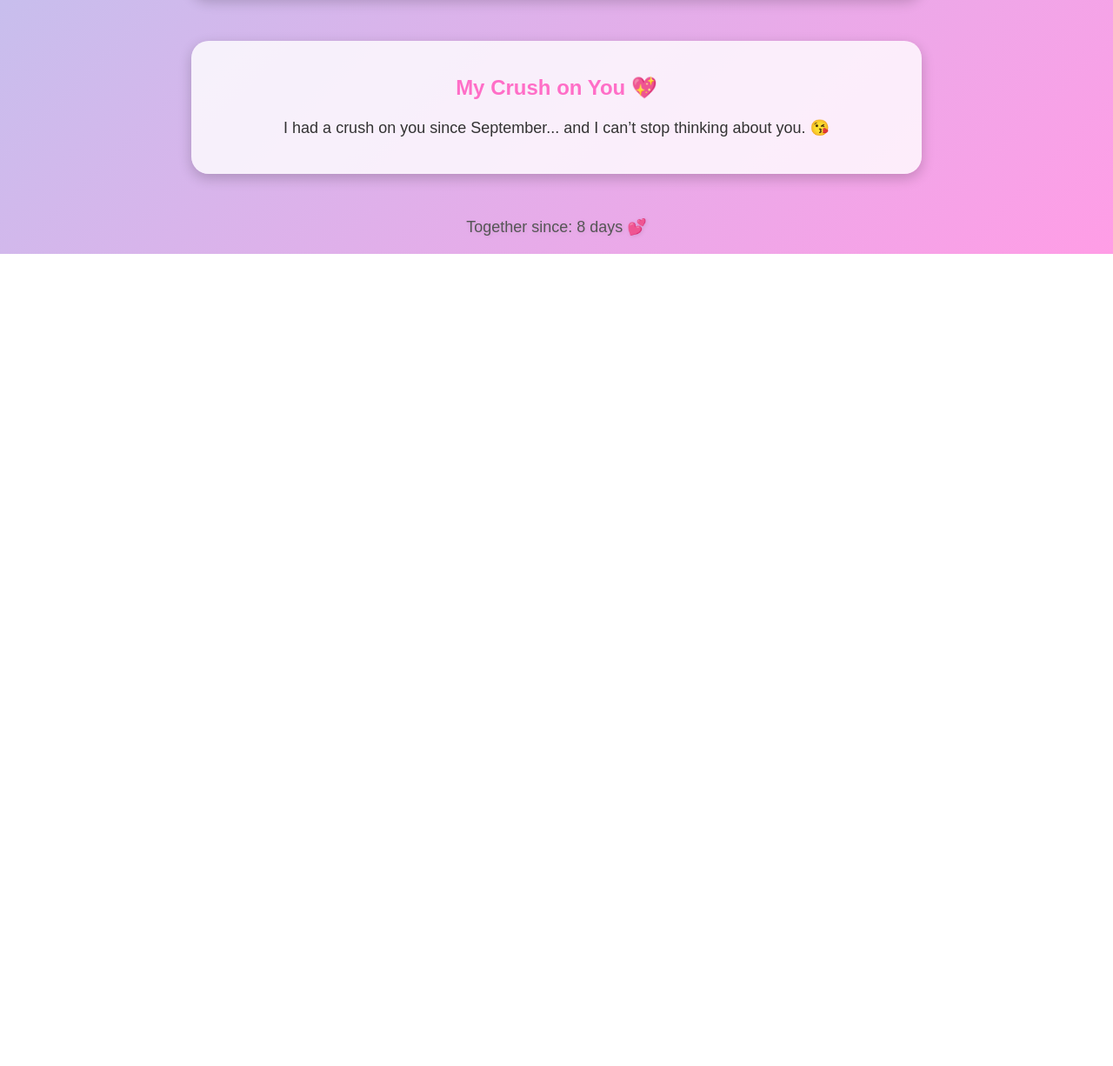
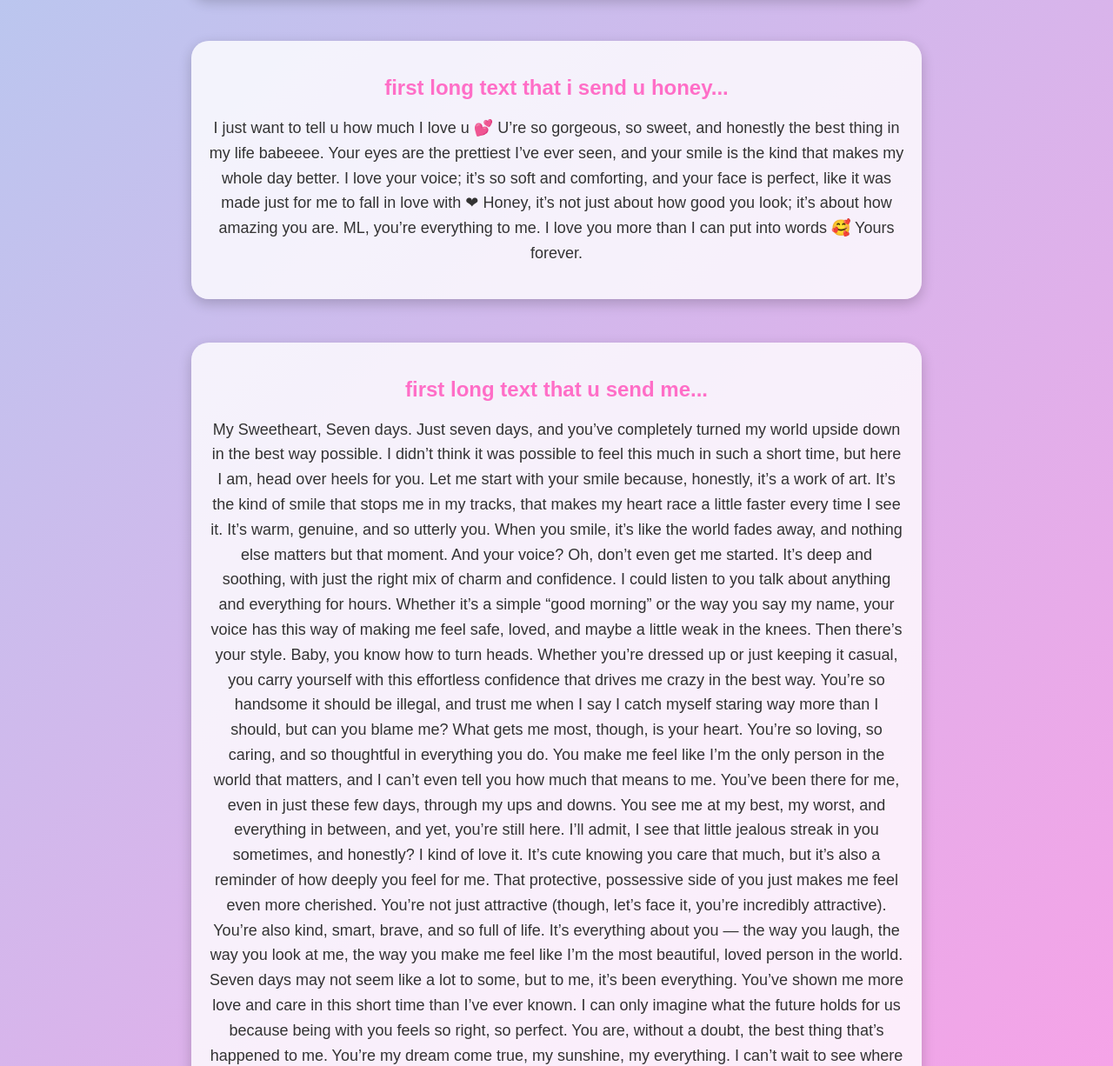
Before and after one commit to itsme0kjhgf/love-yaa, a plain HTML site: page homepage.html in a window 1280 px wide. Shown: the part 1077-2303 px from the top of the page at 87% size. Before the commit the page ends 1369 px from the top, so only its background shows below. Drawn offline with Linux system fonts and the light colour scheme.

Commit message:
Update homepage.html

```diff
--- a/homepage.html
+++ b/homepage.html
@@ -256,6 +256,38 @@
         One day, we’ll walk down the ceremony and say, "I do." This is just the start of a lifetime of love.
       </p>
     </div>
+    <!-- Section 22 -->
+    <div class="section">
+      <h2>first long text that i send u honey...</h2>
+      <p>
+        I just want to tell u how much I love u 💕 U’re so gorgeous, so sweet, and honestly the best thing in my life babeeee.
+        Your eyes are the prettiest I’ve ever seen, and your smile is the kind that makes my whole day better.
+        I love your voice; it’s so soft and comforting, and your face is perfect, like it was made just for me to fall in love with ❤
+        Honey, it’s not just about how good you look; it’s about how amazing you are.
+        ML, you’re everything to me. I love you more than I can put into words 🥰
+        Yours forever.
+      </p>
+    </div>
+    <div class="section">
+      <h2>first long text that u send me...</h2>
+      <p>
+        My Sweetheart,
+        Seven days. Just seven days, and you’ve completely turned my world upside down in the best way possible. I didn’t think it was possible to feel this much in such a short time, but here I am, head over heels for you.
+        Let me start with your smile because, honestly, it’s a work of art. It’s the kind of smile that stops me in my tracks, that makes my heart race a little faster every time I see it. It’s warm, genuine, and so utterly you. When you smile, it’s like the world fades away, and nothing else matters but that moment.
+        And your voice? Oh, don’t even get me started. It’s deep and soothing, with just the right mix of charm and confidence. I could listen to you talk about anything and everything for hours. Whether it’s a simple “good morning” or the way you say my name, your voice has this way of making me feel safe, loved, and maybe a little weak in the knees.
+        Then there’s your style. Baby, you know how to turn heads. Whether you’re dressed up or just keeping it casual, you carry yourself with this effortless confidence that drives me crazy in the best way. You’re so handsome it should be illegal, and trust me when I say I catch myself staring way more than I should, but can you blame me?
+        What gets me most, though, is your heart. You’re so loving, so caring, and so thoughtful in everything you do. You make me feel like I’m the only person in the world that matters, and I can’t even tell you how much that means to me. You’ve been there for me, even in just these few days, through my ups and downs. You see me at my best, my worst, and everything in between, and yet, you’re still here.
+        I’ll admit, I see that little jealous streak in you sometimes, and honestly? I kind of love it. It’s cute knowing you care that much, but it’s also a reminder of how deeply you feel for me. That protective, possessive side of you just makes me feel even more cherished.
+        You’re not just attractive (though, let’s face it, you’re incredibly attractive). You’re also kind, smart, brave, and so full of life. It’s everything about you — the way you laugh, the way you look at me, the way you make me feel like I’m the most beautiful, loved person in the world.
+        Seven days may not seem like a lot to some, but to me, it’s been everything. You’ve shown me more love and care in this short time than I’ve ever known. I can only imagine what the future holds for us because being with you feels so right, so perfect.
+        You are, without a doubt, the best thing that’s happened to me. You’re my dream come true, my sunshine, my everything. I can’t wait to see where this journey takes us because I know, as long as it’s with you, it’ll be the most incredible adventure.
+        <br><br>
+        Forever yours,
+        Hibabo
+      </p>
+    </div>
+
+
 
     <!-- Section for Crush -->
     <div class="section">
```
